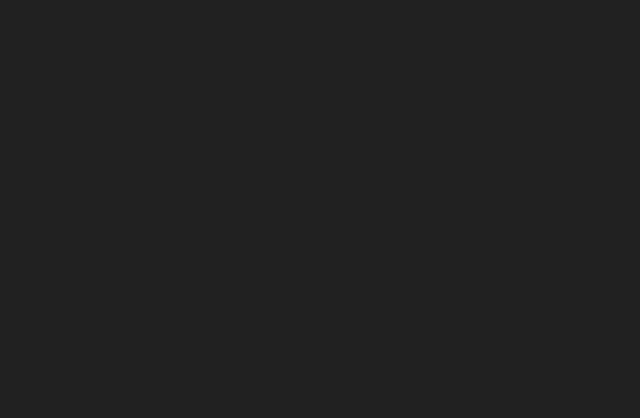
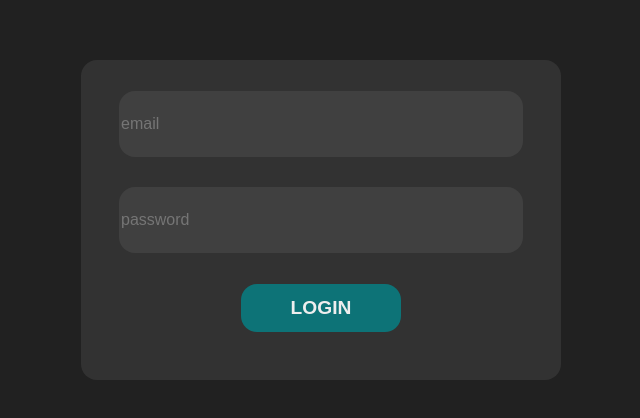
Before and after one commit to rohankurian10/database-login, a React (Create React App) app: page /login in a window 1280 px wide. Shown: the part 180-598 px from the top of the page, without its empty margins (319-959 px from the left). Built offline with nearby package versions, Linux system fonts and the light colour scheme.

Commit message:
Login page completed

```diff
--- a/src/App.js
+++ b/src/App.js
@@ -1,8 +1,12 @@
-import React from "react";
 import "./App.css";
+import Login from "./components/Auth/Login/Login";
 
 const App = () => {
-  return <div className="App"></div>;
+  return (
+    <div className="App">
+      <Login></Login>
+    </div>
+  );
 };
 
 export default App;
--- a/src/components/Auth/Login/Login.css
+++ b/src/components/Auth/Login/Login.css
@@ -0,0 +1,52 @@
+.Login {
+  background-color: #323232;
+  height: 20rem;
+  width: 30rem;
+  display: flex;
+  flex-direction: column;
+  align-items: center;
+  border-radius: 1rem;
+}
+
+.Input-Container {
+  width: 100%;
+  height: 70%;
+  display: flex;
+  flex-direction: column;
+  align-items: center;
+  justify-content: space-evenly;
+}
+
+.Button-Container {
+  display: flex;
+  align-items: flex-start;
+  justify-content: center;
+  width: 100%;
+  height: 30%;
+}
+
+.Login input {
+  border-radius: 1rem;
+  background-color: #404040;
+  border: 0;
+  height: 4rem;
+  width: 25rem;
+  font-size: 1rem;
+  color: #eeeeee;
+}
+
+.Login button {
+  background-color: #0d7377;
+  border-radius: 1rem;
+  border: 0;
+  height: 3rem;
+  width: 10rem;
+  transition: 0.25s;
+  font-size: 1.2rem;
+  font-weight: 700;
+  color: #eeeeee;
+}
+
+.Login button:hover {
+  background-color: #14ffec;
+}
--- a/src/components/Auth/Login/Login.js
+++ b/src/components/Auth/Login/Login.js
@@ -2,10 +2,14 @@ import "./Login.css";
 
 const Login = () => {
   return (
-    <div className="">
-      <input></input>
-      <input></input>
-      <button></button>
+    <div className="Login">
+      <div className="Input-Container">
+        <input placeholder="email" type="email"></input>
+        <input placeholder="password" type="password"></input>
+      </div>
+      <div className="Button-Container">
+        <button>LOGIN</button>
+      </div>
     </div>
   );
 };
```
